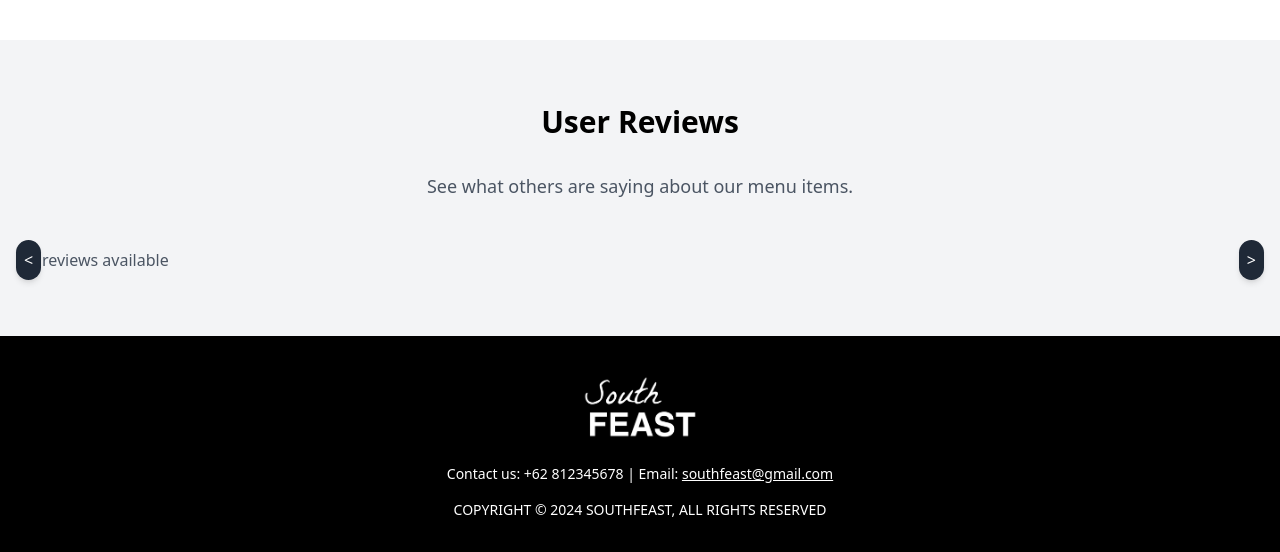
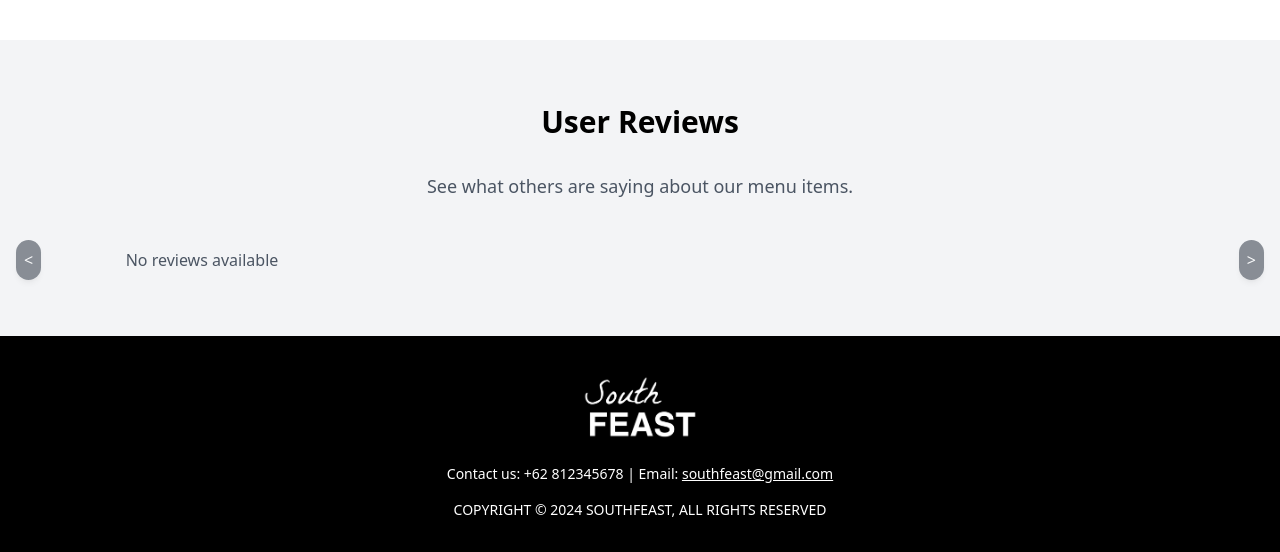
Before and after one commit to Kelompok-B03-PBP-2024-2025/SouthFeasts, a Django app: page / in a window 1280 px wide. Shown: the part 2281-2833 px from the top of the page. Run offline with Django 5.2, Linux system fonts and the light colour scheme; data that the repository does not hold is empty; some libraries are stand-ins or nearby versions; some web fonts are replaced.

Commit message:
benerin error

```diff
--- a/main/templates/main.html
+++ b/main/templates/main.html
@@ -190,24 +190,24 @@
         <p class="text-lg text-center text-gray-600 mb-12">See what others are saying about our menu items.</p>
 
         <!-- Carousel Wrapper -->
-        <div class="relative">
+        <div class="relative max-w-7xl mx-auto">
             <!-- Left Button -->
-            <button onclick="scrollLeft()" class="absolute left-0 top-1/2 transform -translate-y-1/2 bg-gray-800 text-white p-2 rounded-full shadow-md hover:bg-gray-600 focus:outline-none">
+            <button id="scroll-left-btn" class="absolute left-0 top-1/2 transform -translate-y-1/2 z-10 bg-gray-800 text-white p-2 rounded-full shadow-md hover:bg-gray-600 focus:outline-none">
                 &lt;
             </button>
 
             <!-- Reviews Carousel -->
-            <div id="reviews-carousel" class="flex overflow-x-auto gap-4 scroll-smooth">
+            <div id="reviews-carousel" class="grid grid-cols-4 gap-4 overflow-hidden mx-12">
                 {% if reviews %}
                     {% for review in reviews %}
-                        <div class="bg-white text-black rounded-lg shadow-md p-6 min-w-[250px] max-w-[250px]">
+                        <div class="bg-white text-black rounded-lg shadow-md p-6">
                             <!-- Reviewer's Name and Rating -->
                             <div class="flex items-center mb-2">
                                 <p class="font-semibold text-lg">{{ review.user.username }}</p>
                                 <span class="ml-auto text-yellow-500 font-semibold">{{ review.rating }}/5</span>
                             </div>
 
-                            <!-- Review Text Snippet with line-clamp -->
+                            <!-- Review Text Snippet -->
                             <p class="text-gray-700 mb-4 line-clamp-3">
                                 {{ review.review_text|truncatechars:100 }}
                             </p>
@@ -231,7 +231,7 @@
             </div>
 
             <!-- Right Button -->
-            <button onclick="scrollRight()" class="absolute right-0 top-1/2 transform -translate-y-1/2 bg-gray-800 text-white p-2 rounded-full shadow-md hover:bg-gray-600 focus:outline-none">
+            <button id="scroll-right-btn" class="absolute right-0 top-1/2 transform -translate-y-1/2 z-10 bg-gray-800 text-white p-2 rounded-full shadow-md hover:bg-gray-600 focus:outline-none">
                 &gt;
             </button>
         </div>
@@ -261,21 +261,62 @@
 
     setInterval(changeBackgroundImage, 5000);
 
-    const scrollAmount = 1000; // Scroll 4 kotak (4 * 250px)
+    document.addEventListener('DOMContentLoaded', function() {
+    const carousel = document.getElementById("reviews-carousel");
+    const leftButton = document.getElementById("scroll-left-btn");
+    const rightButton = document.getElementById("scroll-right-btn");
 
-    function scrollLeft() {
-        document.getElementById("reviews-carousel").scrollBy({
-            left: -scrollAmount,
+    // Calculate scroll amount based on viewport
+    function getScrollAmount() {
+        const itemWidth = carousel.offsetWidth / 4; // Width for 4 items
+        return itemWidth * 4; // Scroll 4 items at once
+    }
+
+    // Function to check scroll position and update button visibility
+    function updateButtonVisibility() {
+        // Check if we can scroll left
+        if (carousel.scrollLeft <= 0) {
+            leftButton.style.opacity = "0.5";
+            leftButton.style.cursor = "not-allowed";
+        } else {
+            leftButton.style.opacity = "1";
+            leftButton.style.cursor = "pointer";
+        }
+
+        // Check if we can scroll right
+        if (carousel.scrollLeft >= carousel.scrollWidth - carousel.clientWidth) {
+            rightButton.style.opacity = "0.5";
+            rightButton.style.cursor = "not-allowed";
+        } else {
+            rightButton.style.opacity = "1";
+            rightButton.style.cursor = "pointer";
+        }
+    }
+
+    // Add click event listeners to buttons
+    leftButton.addEventListener('click', function() {
+        carousel.scrollBy({
+            left: -getScrollAmount(),
             behavior: "smooth"
         });
-    }
+    });
 
-    function scrollRight() {
-        document.getElementById("reviews-carousel").scrollBy({
-            left: scrollAmount,
+    rightButton.addEventListener('click', function() {
+        carousel.scrollBy({
+            left: getScrollAmount(),
             behavior: "smooth"
         });
-    }
+    });
+
+    // Add scroll event listener to update button visibility
+    carousel.addEventListener('scroll', updateButtonVisibility);
+
+    // Initial button visibility check
+    updateButtonVisibility();
+
+    // Update on window resize
+    window.addEventListener('resize', updateButtonVisibility);
+});
 </script>
 
 <style>
@@ -288,14 +329,22 @@
     .transition-colors {
         transition: background-color 0.3s, color 0.3s;
     }
+    #reviews-carousel {
+        scrollbar-width: none;
+        -ms-overflow-style: none;
+        scroll-snap-type: x mandatory;
+        overflow-x: auto;
+    }
+
     #reviews-carousel::-webkit-scrollbar {
         display: none;
     }
-    #reviews-carousel {
-        scrollbar-width: none;
-        overflow-x: auto;
+
+    #reviews-carousel > div {
+        scroll-snap-align: start;
+        min-width: calc(25% - 12px);
     }
-    /* CSS for limiting text overflow */
+
     .line-clamp-3 {
         display: -webkit-box;
         -webkit-line-clamp: 3;
@@ -303,5 +352,10 @@
         overflow: hidden;
         text-overflow: ellipsis;
     }
+
+    /* Smooth transition for button opacity */
+    button {
+        transition: opacity 0.3s ease;
+    }
 </style>
 {% endblock %}
--- a/review/templates/all_reviews.html
+++ b/review/templates/all_reviews.html
@@ -35,7 +35,7 @@
                     class="w-full px-4 py-2 border rounded-lg focus:outline-none focus:ring-2 focus:ring-blue-500">
             </div>
             <button type="submit"
-                    class="px-6 py-2 bg-blue-600 text-white rounded-lg hover:bg-blue-700 transition duration-200">
+                    class="px-6 py-2 bg-black text-white rounded-lg hover:bg-blue-700 transition duration-200">
                 Search
             </button>
         </form>
@@ -75,7 +75,7 @@
                     <a href="{% url 'review:review_detail' review.id %}" class="text-blue-600 underline hover:text-blue-800">View More</a>
 
                     {% if review.user == request.user %}
-                        <a href="{% url 'review:edit_review' review.id %}" class="bg-blue-500 text-white text-center py-1 px-4 rounded-md hover:bg-blue-700 transition-colors duration-300 text-sm">Edit Review</a>
+                        <a href="{% url 'review:edit_review' review.id %}" class="bg-black text-white text-center py-1 px-4 rounded-md hover:bg-blue-700 transition-colors duration-300 text-sm">Edit Review</a>
                     {% endif %}
                 </div>
 
```
